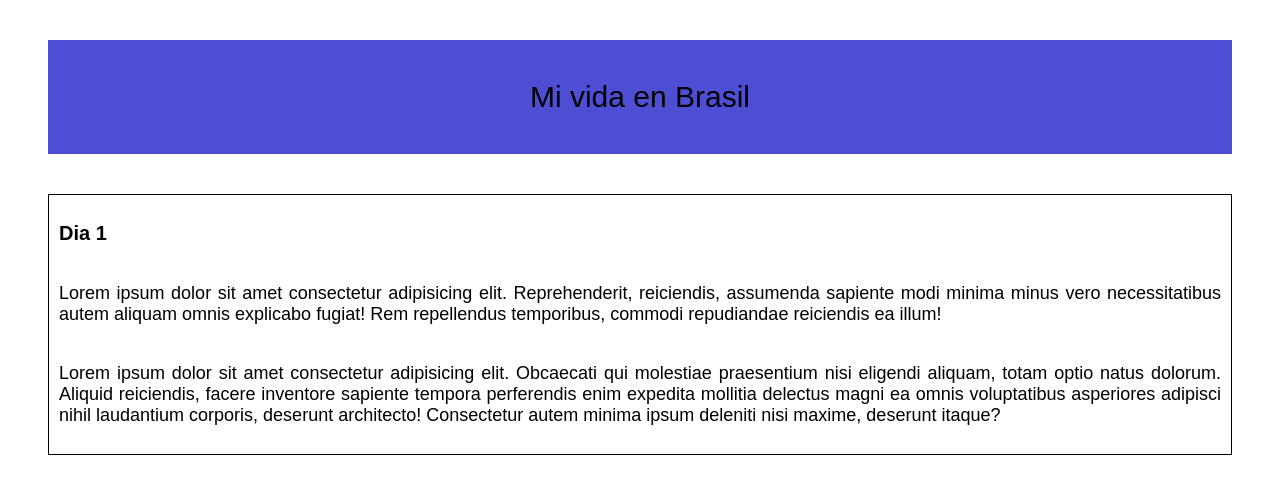
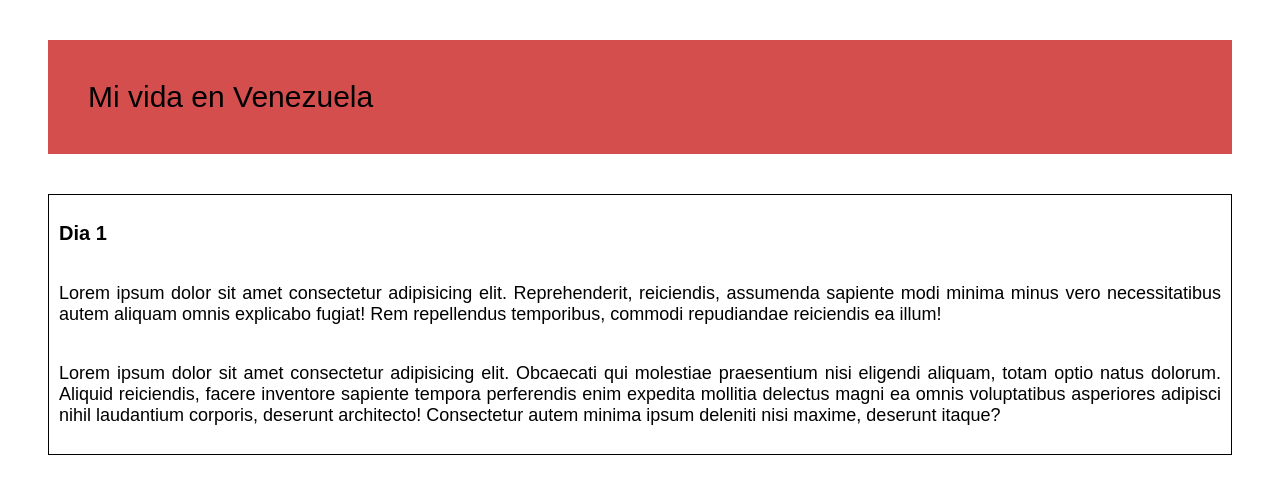
Before and after one commit to blackshot26/blog, a plain HTML site: page index.html in a window 1280 px wide. Drawn offline with Linux system fonts and the light colour scheme.

Commit message:
Cambio de color de fondo

```diff
--- a/css/estilos.css
+++ b/css/estilos.css
@@ -3,8 +3,8 @@
 }
 header{
     margin: 40px 40px;
-    background-color: #4e4ed4;
-    text-align: center;
+    background-color: #d44e4e;
+    text-align: justify;
     padding: 40px;
     font-size: 30px;
 }
--- a/index.html
+++ b/index.html
@@ -10,7 +10,7 @@
 </head>
 <body>
     <header class="header">
-        <div id="cabecera">Mi vida en Brasil</div>
+        <div id="cabecera">Mi vida en Venezuela</div>
     </header>
     <main>
         <section class="container">
```
